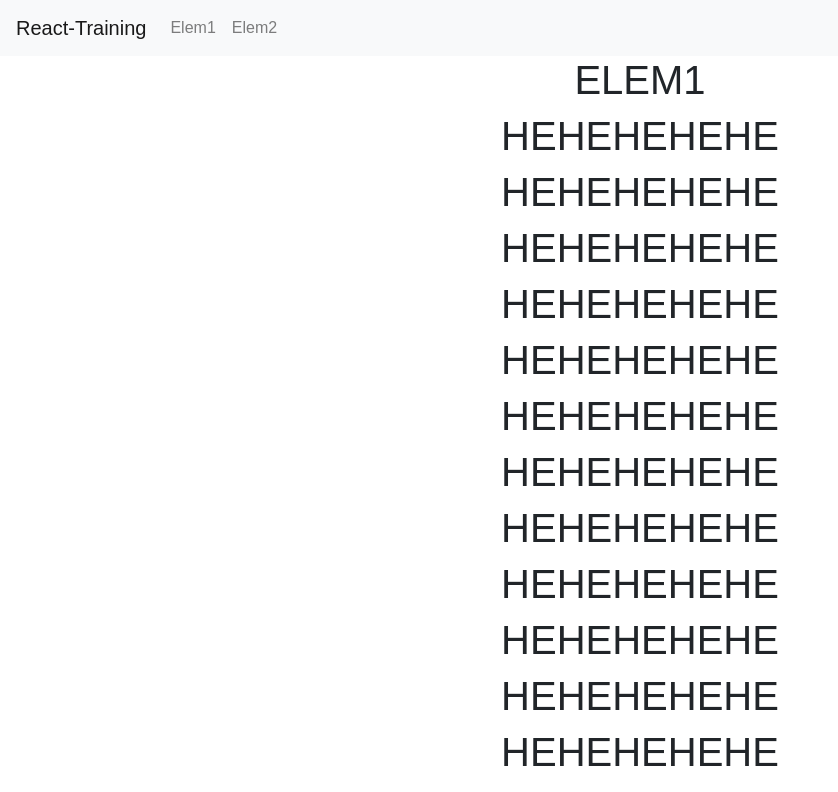
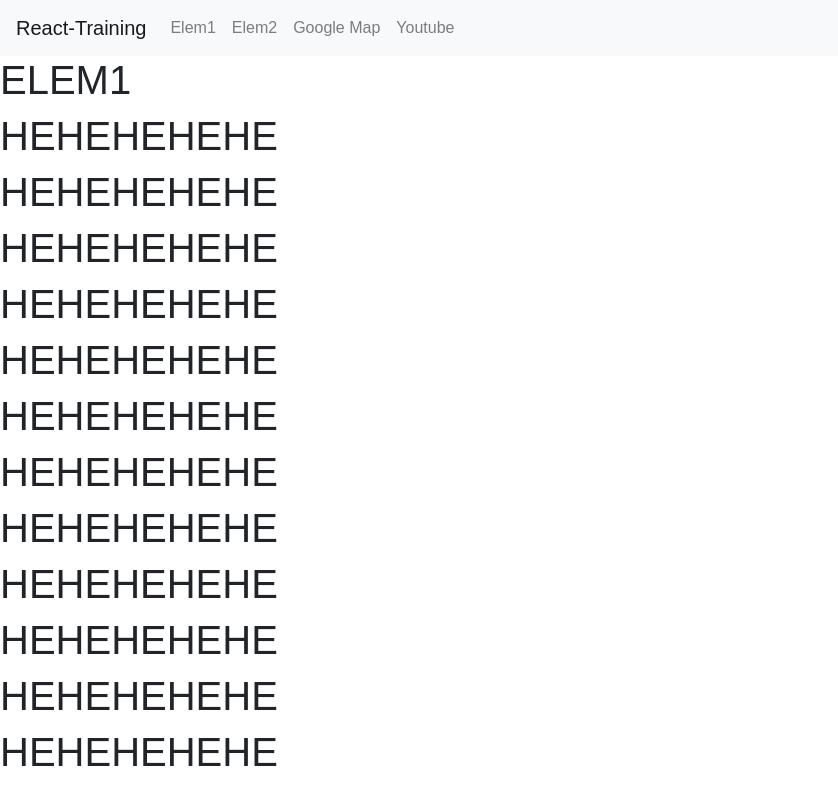
Before and after one commit to Sh0ri/React-Training, a React (Create React App) app in the folder my-app/: page / in a window 1280 px wide. Shown: the top 792 px of the page, without its empty margins (0-838 px from the left). Built offline with nearby package versions, Linux system fonts and the light colour scheme.

Commit message:
Youtube added

```diff
--- a/my-app/src/App.js
+++ b/my-app/src/App.js
@@ -1,17 +1,49 @@
 import React, { Component } from 'react';
 import logo from './logo.svg';
-import './App.css';
+import ReactDOM from 'react-dom';
+//import './App.css';
 
 // React Google Map
 import GoogleMapReact from 'google-map-react';
 
+//React Youtube
+import YouTube from 'react-youtube';
+
 const myKey = "AIzaSyDsXpag-Ll1qaf40KKxgGaEeUBlIf-rCII";
+const test_video_id = "kXlxlpAIzxQ";
+
 const ElemStyle = {
   'padding-top':'0px',
 };
 
+//YOUTUBE
+class YoutubeExample extends React.Component {
+  render() {
+    const opts = {
+      height: '390',
+      width: '640',
+      playerVars: { // https://developers.google.com/youtube/player_parameters
+        autoplay: 1
+      }
+    };
+
+    return (
+      <YouTube
+        videoId={test_video_id}
+        opts={opts}
+        onReady={this._onReady}
+      />
+    );
+  }
+
+  _onReady(event) {
+    // access to player in all event handlers via event.target
+    event.target.pauseVideo();
+  }
+}
+
+//GOOGLE MAP
 const AnyReactComponent = ({ text }) => <div>{text}</div>;
-
 class SimpleMap extends Component {
   static defaultProps = {
     center: {
@@ -69,6 +101,14 @@ class NavBar extends Component {
 
       <li class="nav-item">
       <a class="nav-link" href="#Elem2" onClick={() => this.Update("Elem2")}>Elem2</a>
+      </li>
+
+      <li class="nav-item">
+      <a class="nav-link" href="#Google Map" onClick={() => this.Update("Google Map")}>Google Map</a>
+      </li>
+
+      <li class="nav-item">
+      <a class="nav-link" href="#Youtube" onClick={() => this.Update("Youtube")}>Youtube</a>
       </li>
 
       </ul>
@@ -183,6 +223,16 @@ class App extends Component {
       return <Elem2 />;
   }
 
+  renderGoogleMap() {
+    if(this.state.element === "Google Map")
+      return <SimpleMap />;
+  }
+
+  renderYoutube() {
+    if(this.state.element === "Youtube")
+      return <YoutubeExample />;
+  }
+
 
   render() {
     return (
@@ -190,6 +240,8 @@ class App extends Component {
       {this.renderNavBar()}
       {this.renderElem1()}
       {this.renderElem2()}
+      {this.renderGoogleMap()}
+      {this.renderYoutube()}
       </div>
       );
   }
```
